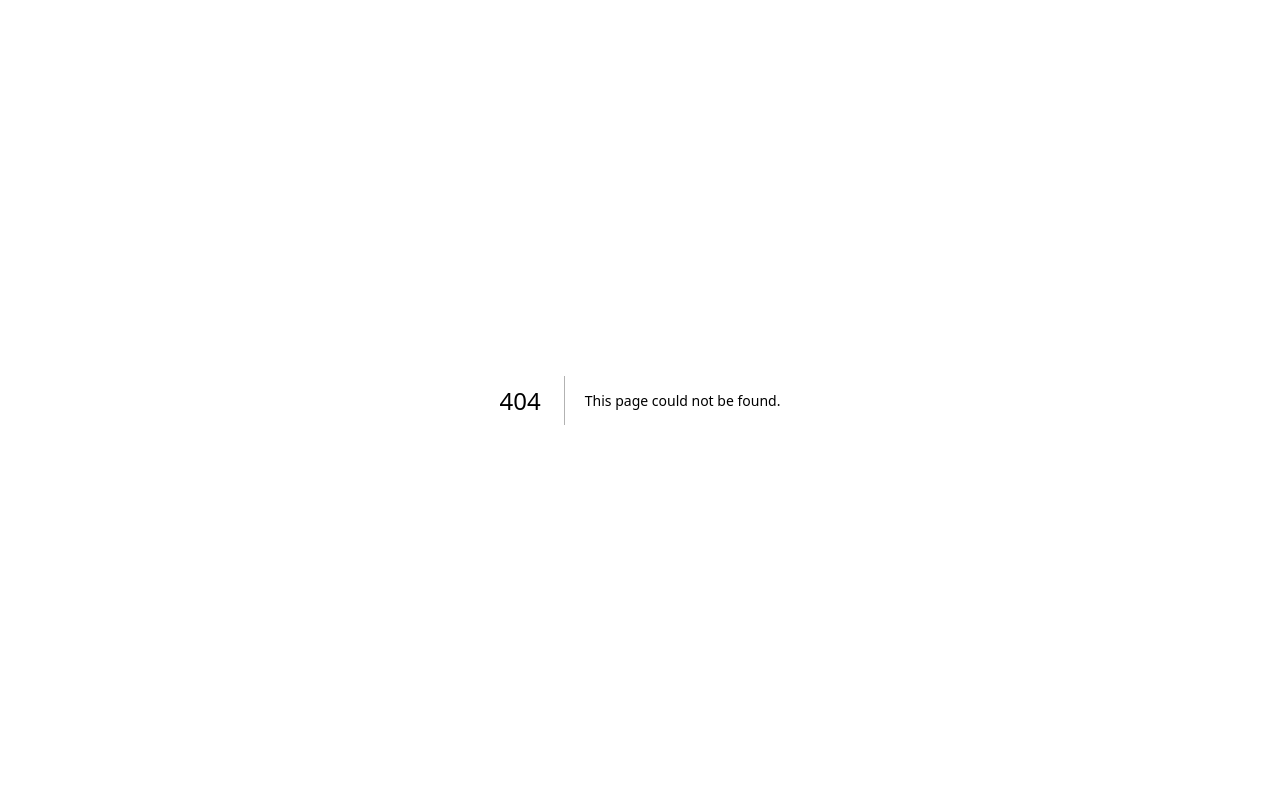
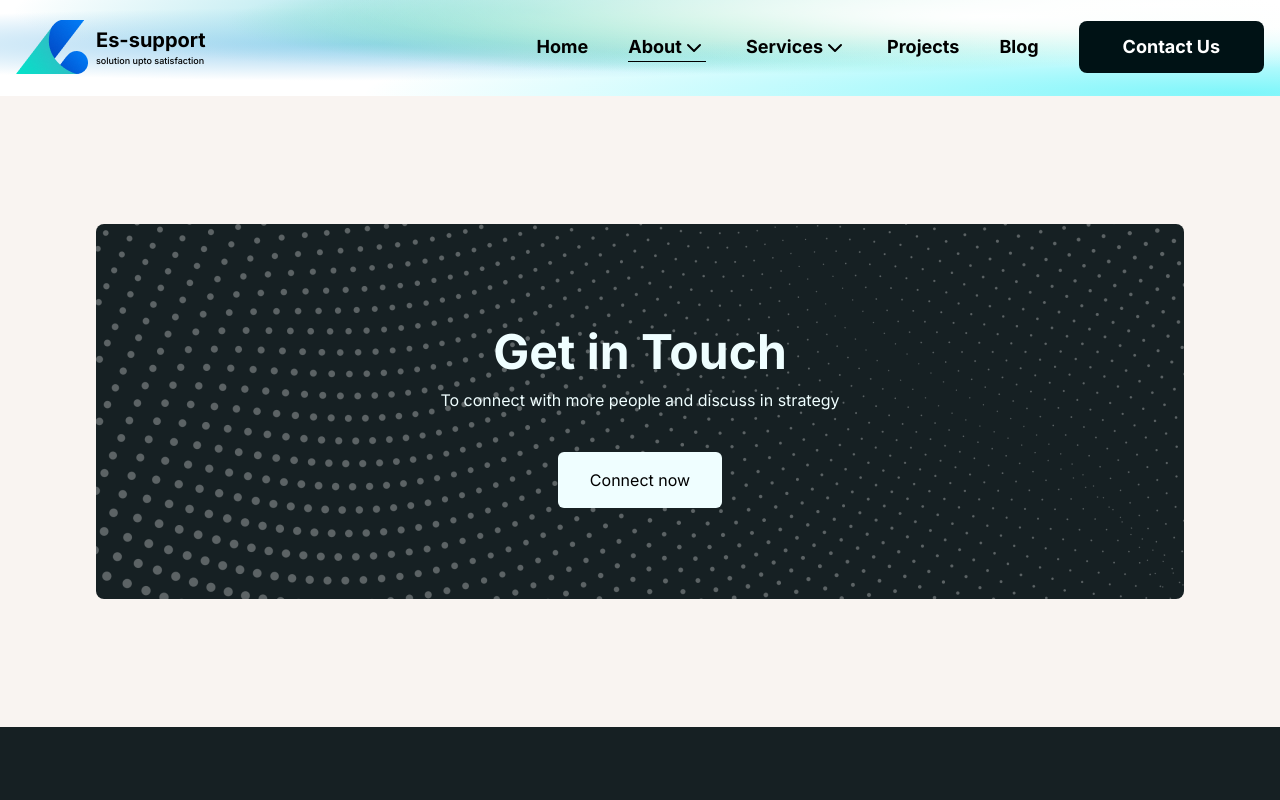
Before and after one commit to Amrit-Thapa/es-support-fe, a Next.js app: page /about in a window 1280 px wide. Before the commit this address had no page. Shown: the top 800 px of the page. Built offline with nearby package versions, Linux system fonts and the light colour scheme.

Commit message:
adding about page and few fixes

```diff
--- /dev/null
+++ b/src/app/about/page.tsx
@@ -0,0 +1,24 @@
+import Footer from "@/sections/Footer";
+import GetInTouch from "@/sections/GetInTouch";
+import Header from "@/sections/Header";
+import React from "react";
+
+const Page = () => {
+  return (
+    <>
+      <div className="bg-shade1">
+        <Header />
+        {/* <HeroSection /> */}
+      </div>
+      {/* <WhyUs />
+      <OurClients />
+      <AboutUs />
+      <OurServices /> */}
+      {/* <KeyFeature /> */}
+      <GetInTouch />
+      <Footer />
+    </>
+  );
+};
+
+export default Page;
--- a/src/sections/Header.tsx
+++ b/src/sections/Header.tsx
@@ -4,9 +4,12 @@ import Logo from "@/../public/assets/es-support-log.png";
 import useDeviceType from "@/hooks/useDeviceType";
 import Image from "next/image";
 import {AlignJustify, ChevronDown, X} from "lucide-react";
+import Link from "next/link";
+import {usePathname} from "next/navigation";
 
 const Header = () => {
   const device = useDeviceType();
+  const pathname = usePathname();
   const [menu, setMenu] = React.useState(false);
   const web = device === "web";
   return (
@@ -29,11 +32,19 @@ const Header = () => {
           </div>
         </div>
         <div className="md:flex items-center gap-10 font-bold text-lg hidden">
-          <div className="">Home</div>
-          <div>
+          <Link
+            className={pathname === "/" ? "border-b border-black" : ""}
+            href="/"
+          >
+            Home
+          </Link>
+          <Link
+            className={pathname === "/about" ? "border-b border-black" : ""}
+            href="/about"
+          >
             About
             <ChevronDown className="inline" />
-          </div>
+          </Link>
           <div>
             Services
             <ChevronDown className="inline" />
--- a/src/sections/OurClients.tsx
+++ b/src/sections/OurClients.tsx
@@ -41,8 +41,8 @@ const OurClients = () => {
         </div>
         <div className="mt-10">
           <div className="whitespace-nowrap h-[42px] overflow-x-auto sm:scroll-box flex space-x-4 no-scrollbar">
-            {partnerList.map((partner) => (
-              <img src={partner} className="" />
+            {partnerList.map((partner, key) => (
+              <img src={partner} key={key} className="" />
             ))}
           </div>
         </div>
```
